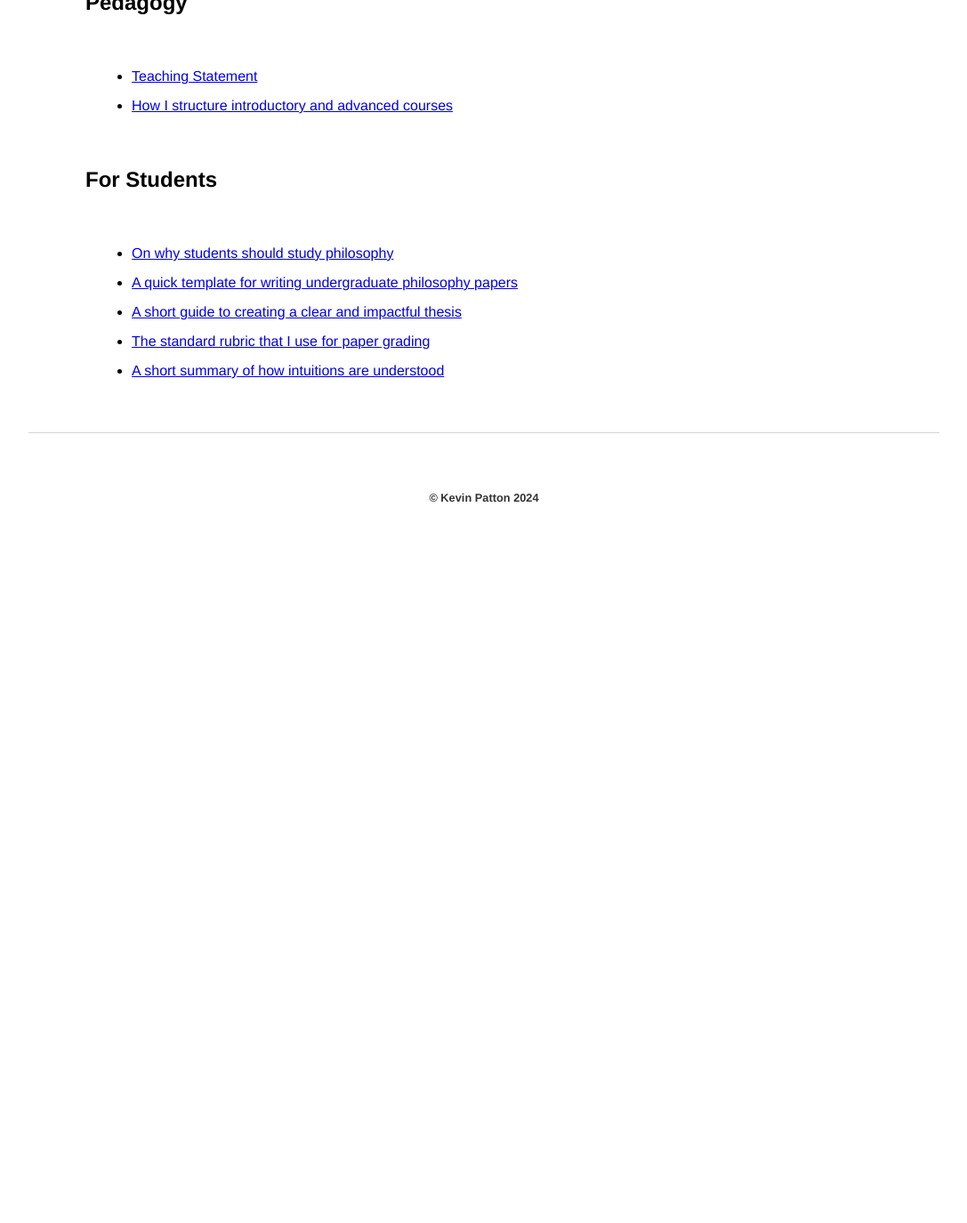
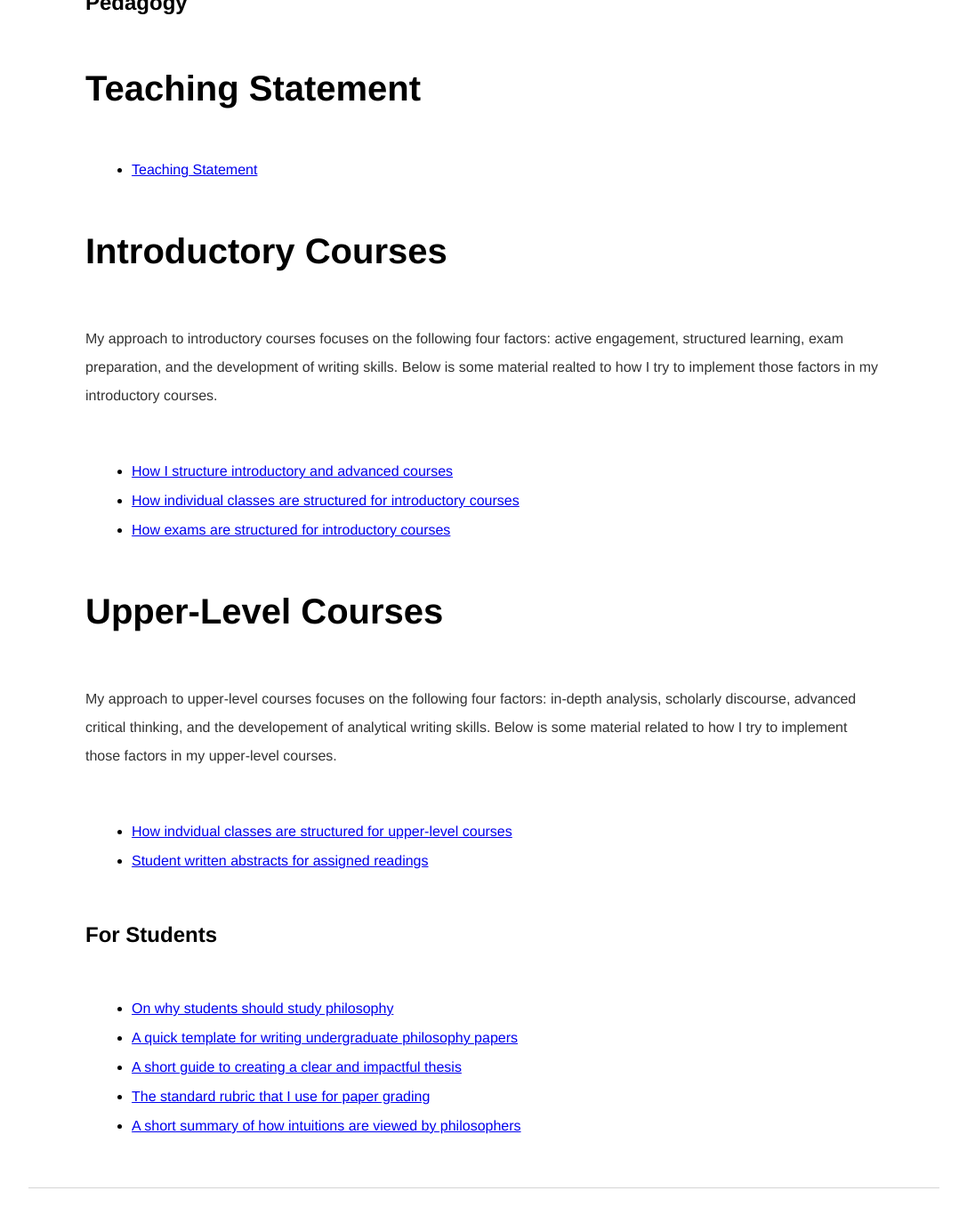
Before and after one commit to kevinjpatton/kevinjpatton.github.io, a Jekyll site: the page built from pedagogy/index.html, in a window 1280 px wide and 1400 px high, scrolled down 663 px. Shown: the top 1375 px of the window at 89% size, without its empty margins (96-1183 px from the left). Built offline with Jekyll 4.4.1, drawn with Linux system fonts in a browser that asks for light colours; Markdown is read by kramdown in place of the engine named in the settings; before the commit the page ends 1296 px from its top, so only the background shows below that.

Commit message:
Update index.html

```diff
--- a/pedagogy/index.html
+++ b/pedagogy/index.html
@@ -6,9 +6,23 @@ title: Pedagogy - Kevin Patton
 <p>In this section, I delve into my philosophy and approach to education. Below you can read some of my thoughts on designing engaging learning experiences, creating assessments rooted in evidence-based practices, and a comprehensive statement that encapsulates my commitment to fostering a dynamic and inclusive learning environment.</p>
 
 <h2>Pedagogy</h2>
+<h1>Teaching Statement</h1>
 <ul class="standard-list">
   <li><a href="/pedagogy/teachingstatement.html">Teaching Statement</a></li>
+</ul>
+<h1>Introductory Courses</h1>
+<p>My approach to introductory courses focuses on the following four factors: active engagement, structured learning, exam preparation, and the development of writing skills. Below is some material realted to how I try to implement those factors in my introductory courses.</p>
+<ul class="standard-list">
   <li><a href="/pedagogy/course_structure.html">How I structure introductory and advanced courses</a></li>
+  <li><a href="/pedagogy/introductoryclass.html">How individual classes are structured for introductory courses</a></li>
+  <li><a href="/pedagogy/introductoryclassexams.html">How exams are structured for introductory courses</a></li>
+</ul>
+<h1>Upper-Level Courses</h1>
+<p>My approach to upper-level courses focuses on the following four factors: in-depth analysis, scholarly discourse, advanced critical thinking, and the developement of analytical writing skills. Below is some material related to how I try to implement those factors in my upper-level courses.</p>
+<ul class="standard-list">
+  <li><a href="/pedagogy/upperlevelclass.html">How indvidual classes are structured for upper-level courses</a></li>
+  <li><a href="/pedagogy/upperlevelassessment_abstracts.html">Student written abstracts for assigned readings</a></li>
+
 </ul>
 
 <h2>For Students</h2>
@@ -17,5 +31,5 @@ title: Pedagogy - Kevin Patton
    <li><a href="/pedagogy/writing_philosophy.html">A quick template for writing undergraduate philosophy papers</a></li>
   <li><a href="/pedagogy/creatingyourthesis.html">A short guide to creating a clear and impactful thesis</a></li>
   <li><a href="/pedagogy/Patton_GradingRubric.html">The standard rubric that I use for paper grading</a></li>
-  <li><a href="/pedagogy/intuitions.html">A short summary of how intuitions are understood</a></li>
+  <li><a href="/pedagogy/intuitions.html">A short summary of how intuitions are viewed by philosophers</a></li>
 </ul>
```
